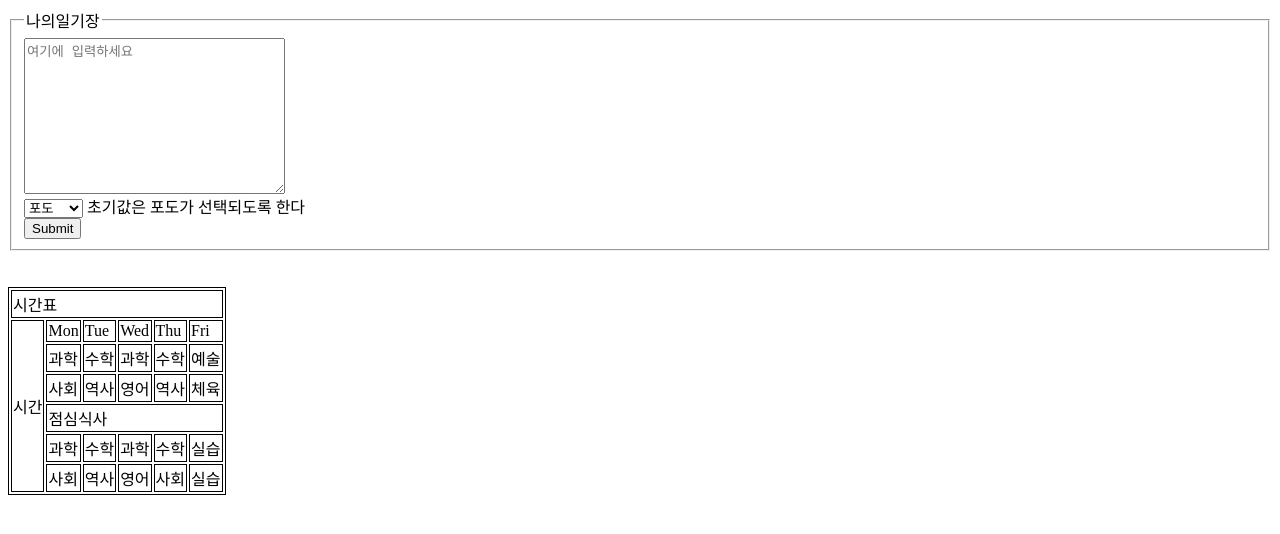
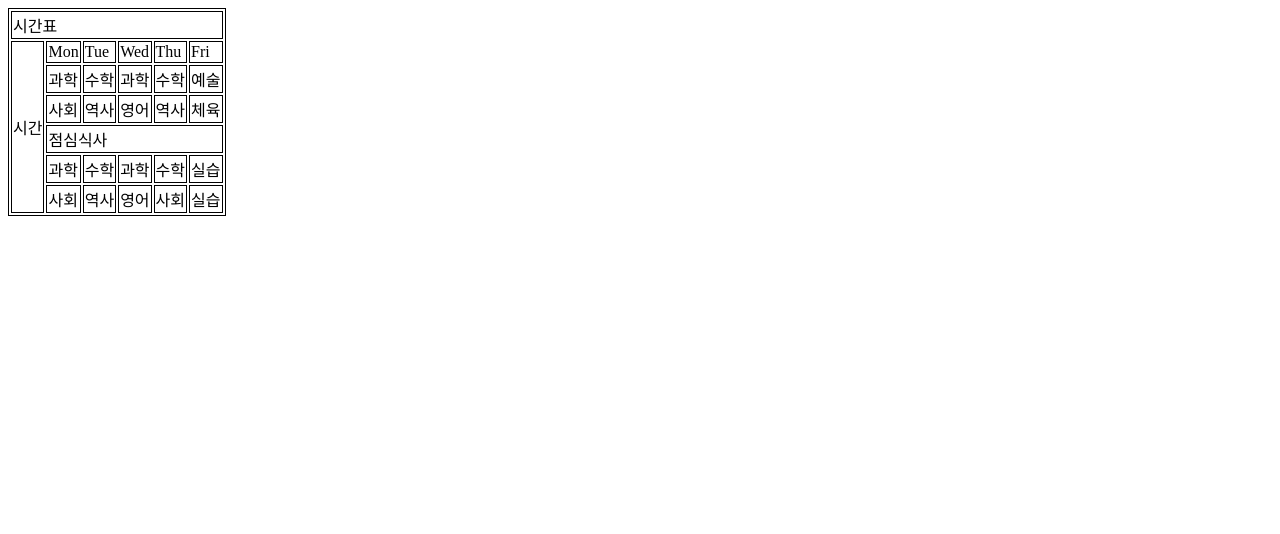
Before and after one commit to coboy71/html_study, a plain HTML site: page 25-28.html in a window 1280 px wide. Drawn offline with Linux system fonts and the light colour scheme.

Commit message:
테이블 연습

```diff
--- a/25-28.html
+++ b/25-28.html
@@ -13,25 +13,6 @@
 
     </head>
     <body>
-        <form action="">
-            <fieldset>
-                <legend>나의일기장</legend>
-                <div>
-                    <textarea name="ta" id="" cols="30" rows="10" placeholder="여기에 입력하세요"></textarea>
-                </div>
-                <div>
-                    <select name="myfruit" id="">
-                        <option value="orange">오렌지</option>
-                        <option value="apple">사과</option>
-                        <option value="grape" selected>포도</option>
-                    </select>
-                    초기값은 포도가 선택되도록 한다
-                </div>
-                <div>
-                    <input type="submit">
-                </div>
-            </fieldset>
-            <br><br>
         <table>
             <tr>
                 <td colspan="6">시간표</td>
@@ -77,7 +58,5 @@
                 <td>실습</td>
             </tr>
         </table>
-
-        </form>
     </body>
 </html>
```
Lines whose indentation alone changed are shown as unchanged.
